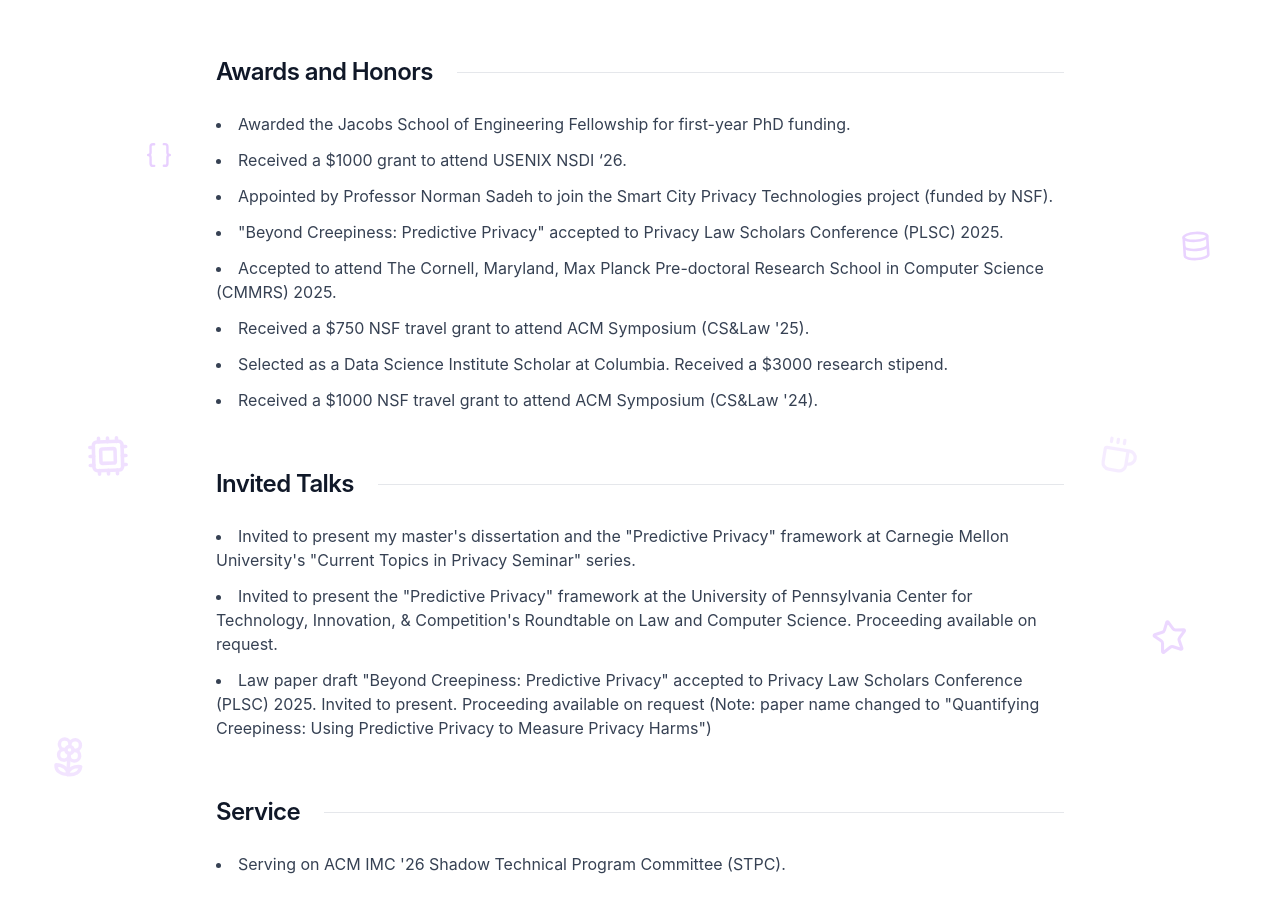
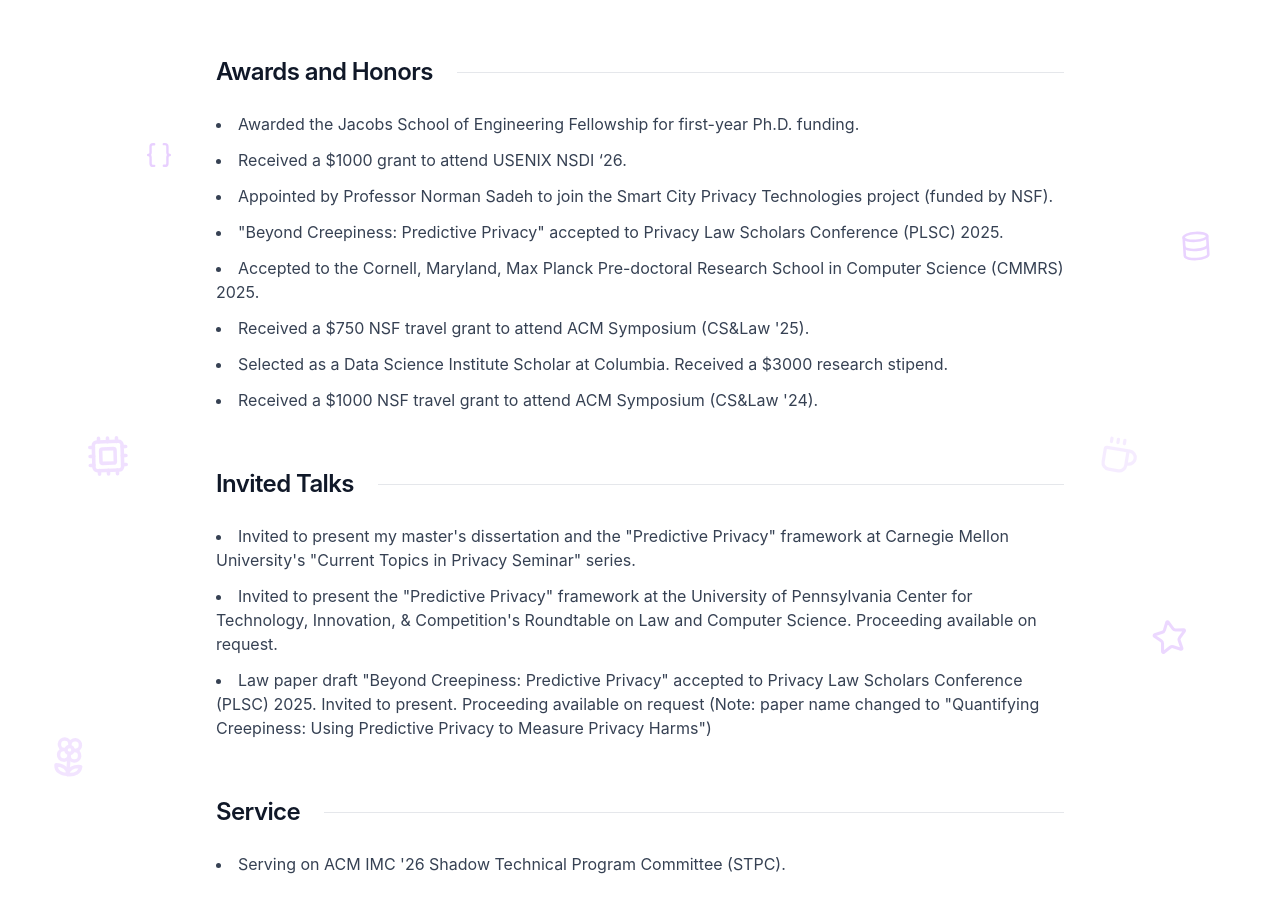
Before and after one commit to skochar1/skochar1.github.io, a React (Vite) app: page / in a window 1280 px wide. Shown: the part 2029-2938 px from the top of the page. Built offline with nearby package versions, Linux system fonts and the light colour scheme.

Commit message:
removed smth

```diff
--- a/src/app/App.tsx
+++ b/src/app/App.tsx
@@ -300,11 +300,11 @@
             <div className="hidden h-px flex-1 bg-gray-200 ml-6 sm:block" />
           </div>
           <ul className="list-disc list-inside space-y-3 text-gray-700">
-            <li>Awarded the Jacobs School of Engineering Fellowship for first-year PhD funding.</li>
+            <li>Awarded the Jacobs School of Engineering Fellowship for first-year Ph.D. funding.</li>
             <li>Received a $1000 grant to attend USENIX NSDI ‘26.</li>
             <li>Appointed by Professor Norman Sadeh to join the Smart City Privacy Technologies project (funded by NSF).</li>
             <li>"Beyond Creepiness: Predictive Privacy" accepted to Privacy Law Scholars Conference (PLSC) 2025.</li>
-            <li>Accepted to attend The Cornell, Maryland, Max Planck Pre-doctoral Research School in Computer Science (CMMRS) 2025.</li>
+            <li>Accepted to the Cornell, Maryland, Max Planck Pre-doctoral Research School in Computer Science (CMMRS) 2025.</li>
             <li>Received a $750 NSF travel grant to attend ACM Symposium (CS&amp;Law '25).</li>
             <li>Selected as a Data Science Institute Scholar at Columbia. Received a $3000 research stipend.</li>
             <li>Received a $1000 NSF travel grant to attend ACM Symposium (CS&amp;Law '24).</li>
```
